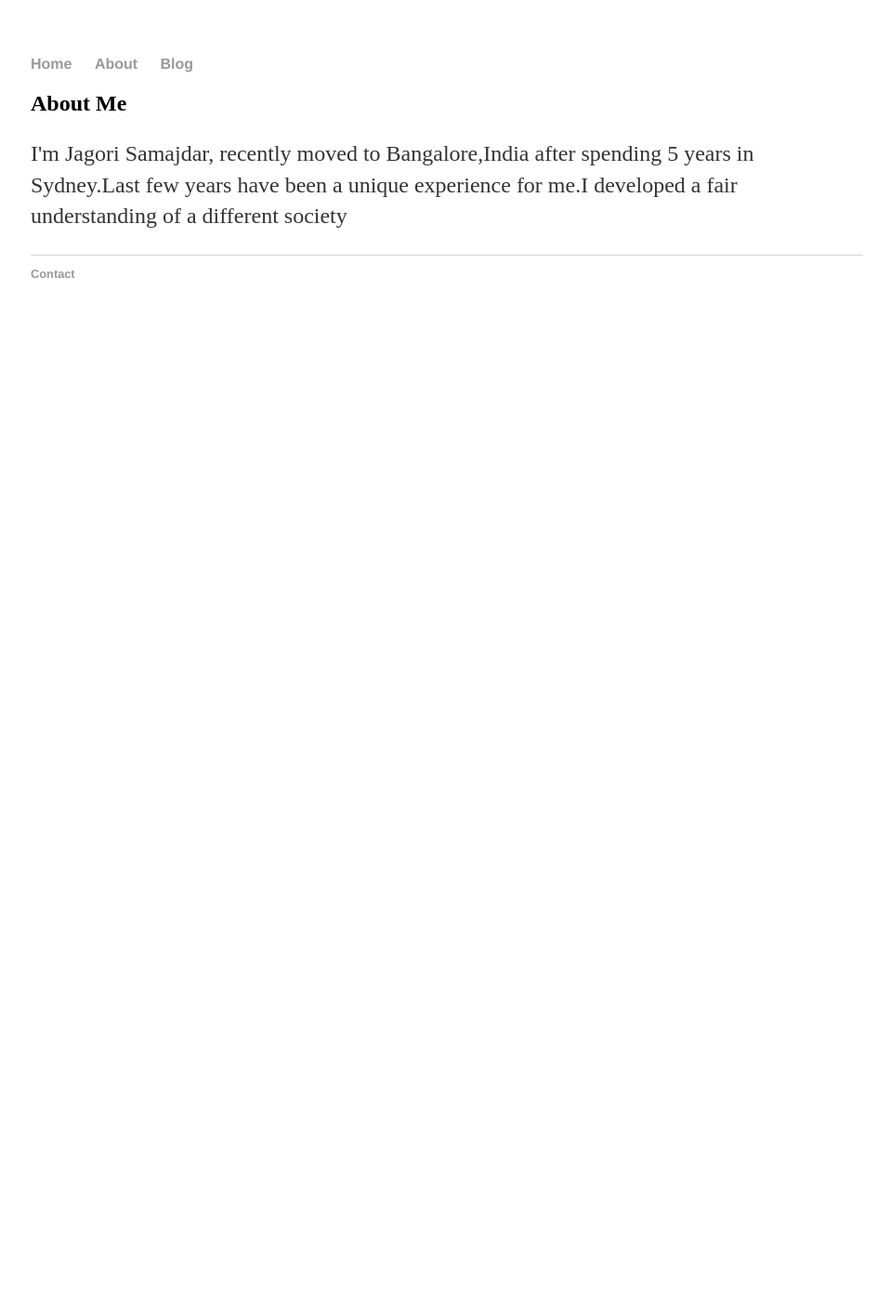
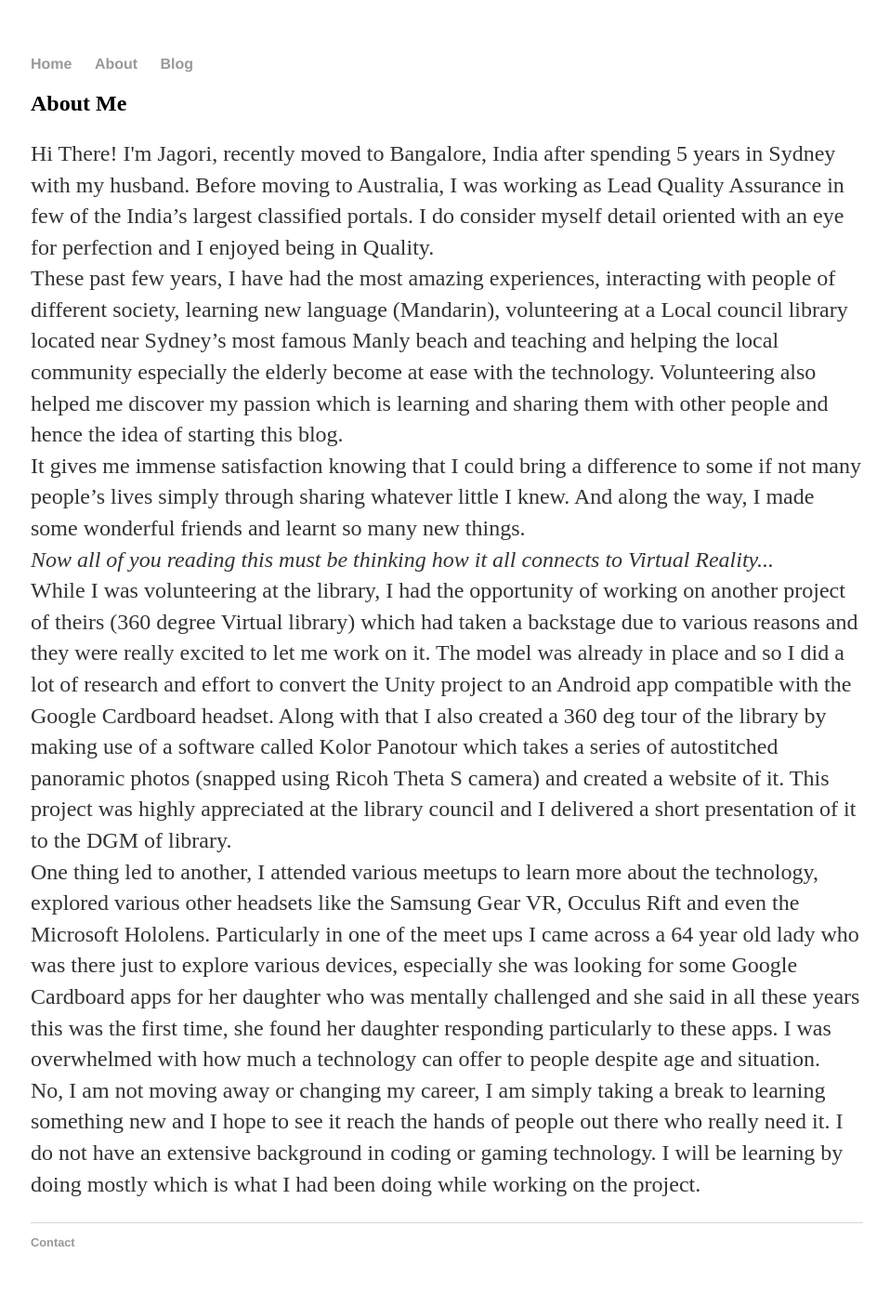
Before and after one commit to jagorisamajdar/jagorisamajdar.github.io, a Jekyll site: the page built from about/index.html, in a window 1280 px wide. Shown: the whole page at 93% size, without its empty margins (159-1117 px from the left). Built offline with Jekyll 4.4.1, drawn with Linux system fonts in a browser that asks for light colours; before the commit the page ends 900 px from its top, so only the background shows below that.

Commit message:
Update index.html

```diff
--- a/about/index.html
+++ b/about/index.html
@@ -4,4 +4,48 @@ title: About Me
 ---
 <div class="about">
   <h2>{{page.title}}</h2>
-  <p> I'm Jagori Samajdar, recently moved to Bangalore,India after spending 5 years in Sydney.Last few years have been a unique experience for me.I developed a fair understanding of a different society
+ <p>
+
+Hi There! I'm Jagori, recently moved to Bangalore, India
+after spending 5 years in Sydney with my husband. Before moving to Australia, I
+was working as Lead Quality Assurance in few of the India’s largest classified
+portals. I do consider myself detail oriented with an eye for perfection and I
+enjoyed being in Quality.<br>
+These past few years, I have had the most amazing
+experiences, interacting with people of different society, learning new
+language (Mandarin), volunteering at a Local council library located near Sydney’s
+most famous Manly beach and teaching and helping the local community especially
+the elderly become at ease with the technology. Volunteering also helped me
+discover my passion which is learning and sharing them with other people and
+hence the idea of starting this blog.<br>
+It gives me immense satisfaction knowing that I could bring
+a difference to some if not many people’s lives simply through sharing whatever
+little I knew. And along the way, I made some wonderful friends and learnt so
+many new things.<br>
+<em>Now all of you reading this must be thinking how it all
+  connects to Virtual Reality...</em><br>
+While I was volunteering at the library, I had the
+opportunity of working on another project of theirs (360 degree Virtual
+library) which had taken a backstage due to various reasons and they were
+really excited to let me work on it. The model was already in place and so I
+did a lot of research and effort to convert the Unity project to an Android app
+compatible with the Google Cardboard headset. Along with that I also created a
+360 deg tour of the library by making use of a software called Kolor Panotour
+which takes a series of autostitched panoramic photos (snapped using Ricoh Theta
+S camera) and created a website of it. This project was highly appreciated at
+the library council and I delivered a short presentation of it to the DGM of
+library. <br>
+One thing led to another, I attended various meetups to
+learn more about the technology, explored various other headsets like the Samsung
+Gear VR, Occulus Rift and even the Microsoft Hololens. Particularly in one of
+the meet ups I came across a 64 year old lady who was there just to explore
+various devices, especially she was looking for some Google Cardboard apps for
+her daughter who was mentally challenged and she said in all these years this
+was the first time, she found her daughter responding particularly to these
+apps. I was overwhelmed with how much a technology can offer to people despite
+age and situation. <br>
+
+No, I am not moving away or changing my career, I am simply taking
+a break to learning something new and I hope to see it reach the hands of
+people out there who really need it. I do not have an extensive background in
+coding or gaming technology. I will be learning by doing mostly which is what I had been doing while working on the project.</p>
```
